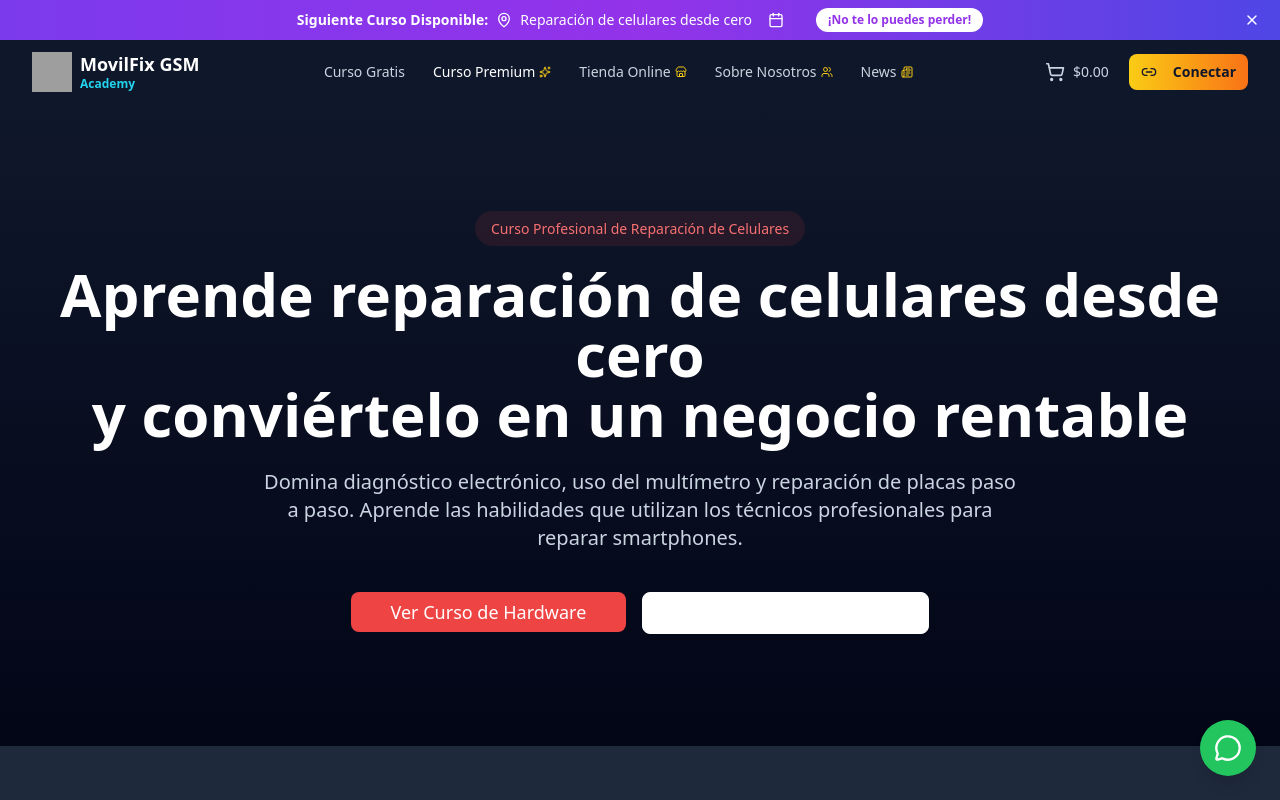
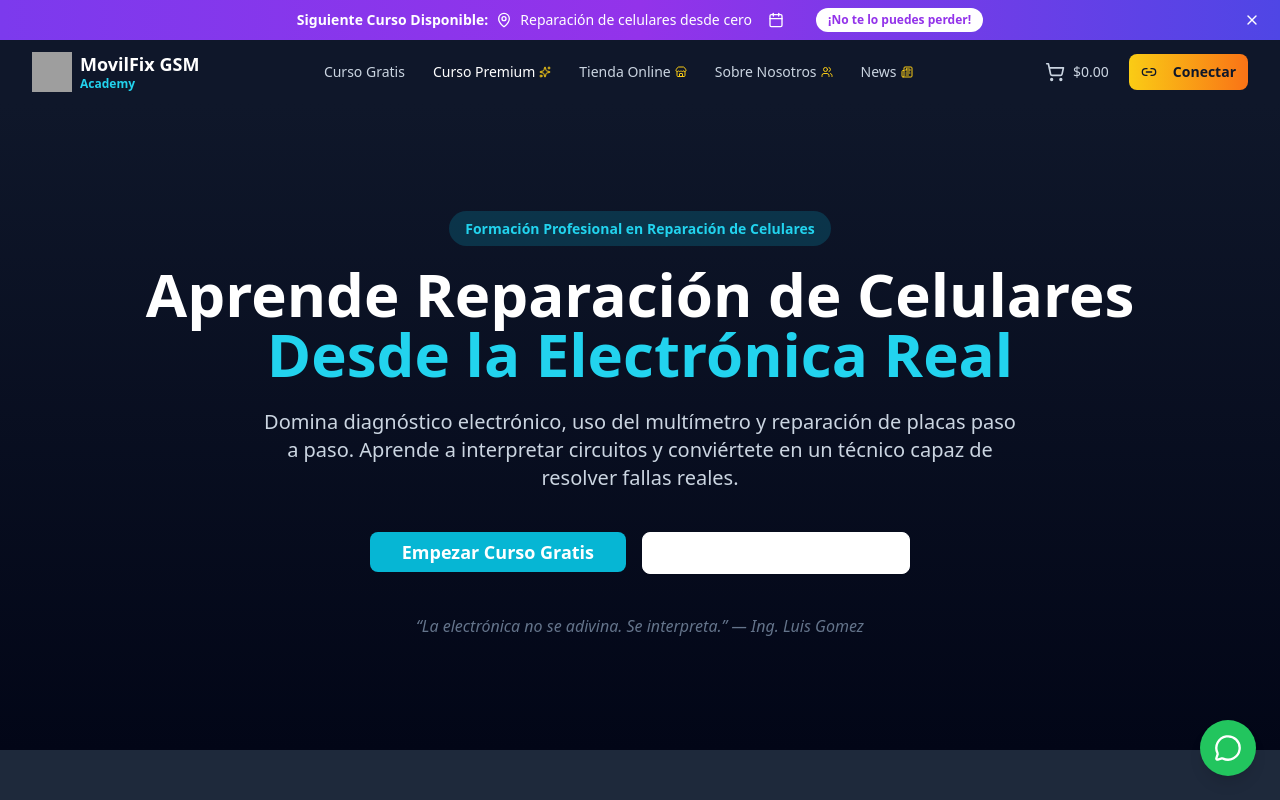
Before and after one commit to osdoraito-gano/movilfix-gsm-academy, a React (Vite) app in the folder app/: page / in a window 1280 px wide. Shown: the top 800 px of the page. Built offline with nearby package versions, Linux system fonts and the light colour scheme; grey boxes are pictures that could not be loaded.

Commit message:
update hero

```diff
--- a/app/src/sections/HeroSlider.tsx
+++ b/app/src/sections/HeroSlider.tsx
@@ -3,46 +3,54 @@ import { Button } from "@/components/ui/button";
 const HeroSlider = () => {
   return (
     <section className="relative bg-gradient-to-b from-slate-900 to-slate-950 text-white py-28">
+
       <div className="max-w-7xl mx-auto px-6 text-center">
 
         {/* Badge */}
         <div className="mb-6">
-          <span className="bg-red-500/10 text-red-400 px-4 py-2 rounded-full text-sm">
-            Curso Profesional de Reparación de Celulares
+          <span className="bg-cyan-500/20 text-cyan-400 px-4 py-2 rounded-full text-sm font-semibold">
+            Formación Profesional en Reparación de Celulares
           </span>
         </div>
 
         {/* Titulo principal */}
         <h1 className="text-4xl md:text-6xl font-bold mb-6 leading-tight">
-          Aprende reparación de celulares desde cero
-          <br />
-          y conviértelo en un negocio rentable
+          Aprende Reparación de Celulares
+          <span className="block text-cyan-400">
+            Desde la Electrónica Real
+          </span>
         </h1>
 
         {/* Subtitulo */}
         <p className="text-xl text-slate-300 max-w-3xl mx-auto mb-10">
-          Domina diagnóstico electrónico, uso del multímetro y reparación
-          de placas paso a paso. Aprende las habilidades que utilizan los
-          técnicos profesionales para reparar smartphones.
+          Domina diagnóstico electrónico, uso del multímetro y reparación de
+          placas paso a paso. Aprende a interpretar circuitos y conviértete
+          en un técnico capaz de resolver fallas reales.
         </p>
 
         {/* Botones */}
         <div className="flex flex-col sm:flex-row justify-center gap-4">
 
-          <Button className="bg-red-500 hover:bg-red-600 text-white px-10 py-5 text-lg">
-            Ver Curso de Hardware
+          <Button className="bg-cyan-500 hover:bg-cyan-600 text-white px-8 py-5 text-lg font-semibold">
+            Empezar Curso Gratis
           </Button>
 
           <Button
             variant="outline"
-            className="border-white text-white hover:bg-white hover:text-black px-10 py-5 text-lg"
+            className="border-white text-white hover:bg-white hover:text-black px-8 py-5 text-lg"
           >
-            Ver Contenido del Curso
+            Ver Ruta de Aprendizaje
           </Button>
 
         </div>
 
+        {/* Frase del autor */}
+        <p className="mt-10 text-slate-500 italic">
+          “La electrónica no se adivina. Se interpreta.” — Ing. Luis Gomez
+        </p>
+
       </div>
+
     </section>
   );
 };
```
